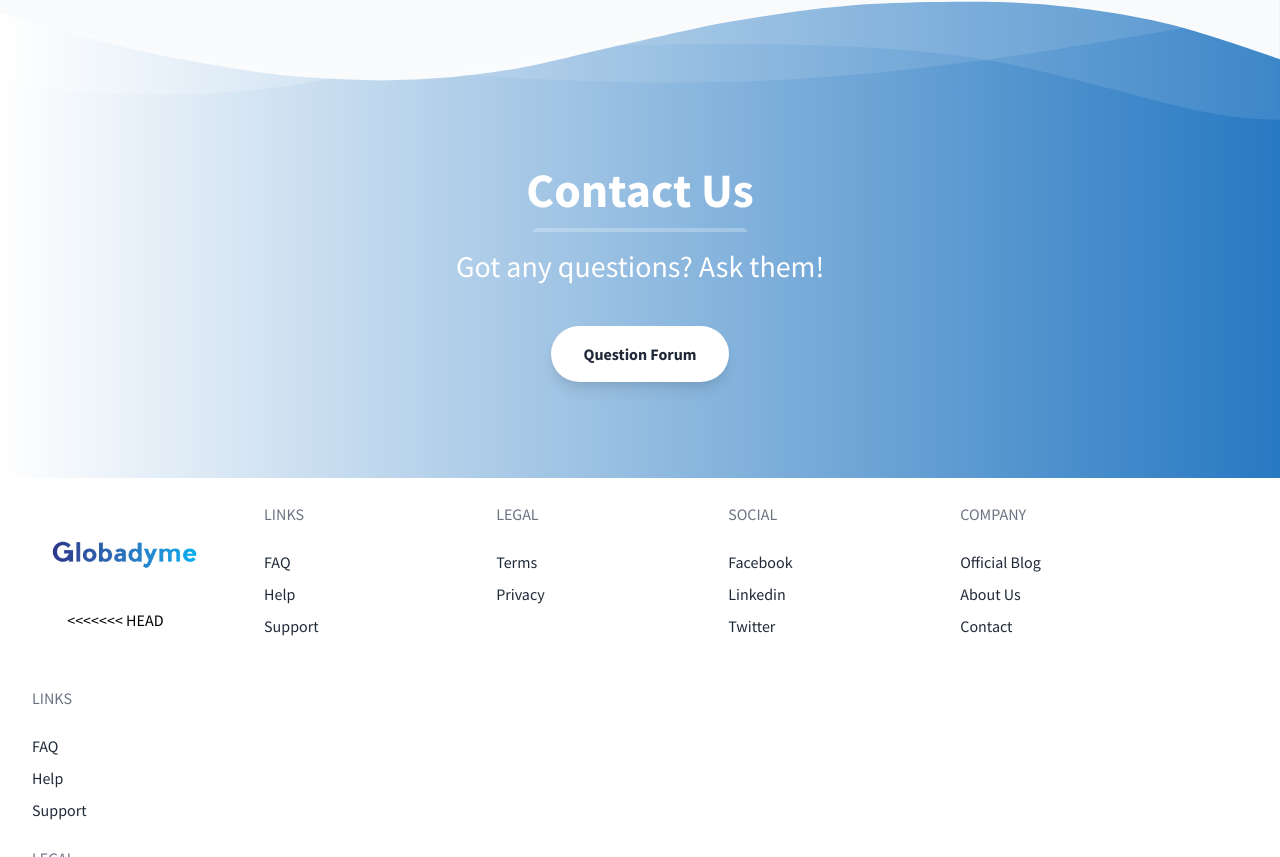
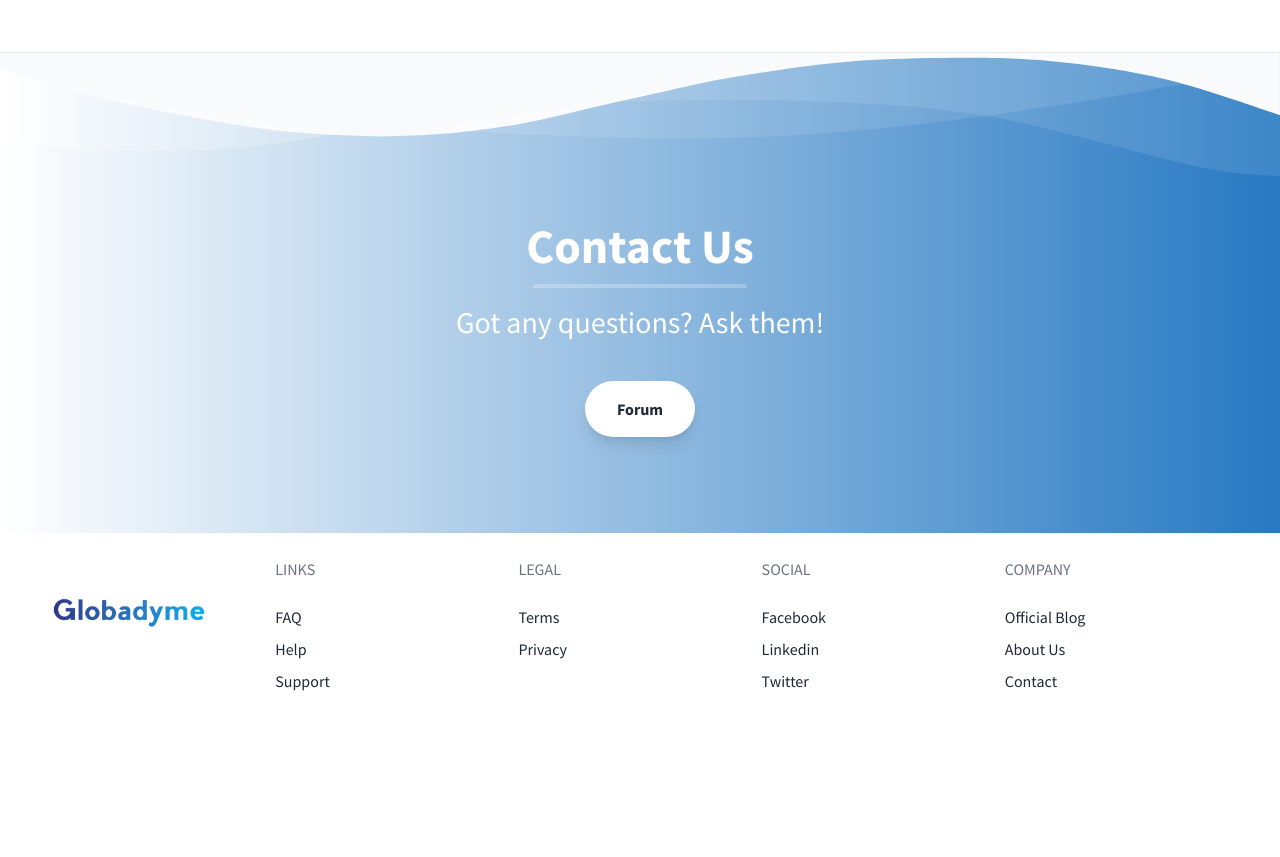
Before and after one commit to IvanoBaptista/Active-MKB-deep-dive, a website: page Landing-Page-master/index.html in a window 1280 px wide. Shown: the part 1943-2800 px from the top of the page. After the commit the page ends 2690 px from the top, so only its background shows below. Drawn offline with nearby package versions, Linux system fonts and the light colour scheme.

Commit message:
homepage finish

```diff
--- a/Landing-Page-master/index.html
+++ b/Landing-Page-master/index.html
@@ -39,12 +39,12 @@
           <div class="mx-20 space-x-0 ">
             <ul class="mx-20 space-x-4">
 
-              <li class="mr-3">
-                <a class="" href="#">
+              <li class="text-black ">
+                <a class="" href="product_page.html">
                   <p class="uppercase">Product
                 </a></p>
               </li>
-              <li class="mr-3">
+              <li class="text-black">
                 <a class="" href="#">
                   <p class="uppercase">Pricing
                 </a></p>
@@ -104,7 +104,7 @@
       <!--Left Col-->
       <div class="flex flex-col w-full md:w-2/5 justify-center items-start text-center md:text-left">
         <br>
-        <img class="w-full md:w-4/5 z-50" src="../Icons/globa2.png" />
+        <img class="object-left " src="../Icons/globa.png" />
 
         <div class="tekst">
           <p class="leading-normal text-2xl mb-8">
@@ -519,7 +519,7 @@
       </h3>
       <button
         class="mx-auto lg:mx-0 hover:underline bg-white text-gray-800 font-bold rounded-full my-6 py-4 px-8 shadow-lg focus:outline-none focus:shadow-outline transform transition hover:scale-105 duration-300 ease-in-out">
-        Question Forum
+                      Forum
       </button>
     </section>
     <!--Footer-->
@@ -533,63 +533,6 @@
               <path />
             </svg>
 
-<<<<<<< HEAD
-            </a>
-          </div>
-          <div class="flex-1">
-            <p class="uppercase text-gray-500 md:mb-6">Links</p>
-            <ul class="list-reset mb-6">
-              <li class="mt-2 inline-block mr-2 md:block md:mr-0">
-                <a href="#" class="no-underline hover:underline text-gray-800 hover:text-pink-500">FAQ</a>
-              </li>
-              <li class="mt-2 inline-block mr-2 md:block md:mr-0">
-                <a href="#" class="no-underline hover:underline text-gray-800 hover:text-pink-500">Help</a>
-              </li>
-              <li class="mt-2 inline-block mr-2 md:block md:mr-0">
-                <a href="#" class="no-underline hover:underline text-gray-800 hover:text-pink-500">Support</a>
-              </li>
-            </ul>
-          </div>
-          <div class="flex-1">
-            <p class="uppercase text-gray-500 md:mb-6">Legal</p>
-            <ul class="list-reset mb-6">
-              <li class="mt-2 inline-block mr-2 md:block md:mr-0">
-                <a href="#" class="no-underline hover:underline text-gray-800 hover:text-pink-500">Terms</a>
-              </li>
-              <li class="mt-2 inline-block mr-2 md:block md:mr-0">
-                <a href="#" class="no-underline hover:underline text-gray-800 hover:text-pink-500">Privacy</a>
-              </li>
-            </ul>
-          </div>
-          <div class="flex-1">
-            <p class="uppercase text-gray-500 md:mb-6">Social</p>
-            <ul class="list-reset mb-6">
-              <li class="mt-2 inline-block mr-2 md:block md:mr-0">
-                <a href="#" class="no-underline hover:underline text-gray-800 hover:text-pink-500">Facebook</a>
-              </li>
-              <li class="mt-2 inline-block mr-2 md:block md:mr-0">
-                <a href="#" class="no-underline hover:underline text-gray-800 hover:text-pink-500">Linkedin</a>
-              </li>
-              <li class="mt-2 inline-block mr-2 md:block md:mr-0">
-                <a href="#" class="no-underline hover:underline text-gray-800 hover:text-pink-500">Twitter</a>
-              </li>
-            </ul>
-          </div>
-          <div class="flex-1">
-            <p class="uppercase text-gray-500 md:mb-6">Company</p>
-            <ul class="list-reset mb-6">
-              <li class="mt-2 inline-block mr-2 md:block md:mr-0">
-                <a href="#" class="no-underline hover:underline text-gray-800 hover:text-pink-500">Official Blog</a>
-              </li>
-              <li class="mt-2 inline-block mr-2 md:block md:mr-0">
-                <a href="#" class="no-underline hover:underline text-gray-800 hover:text-pink-500">About Us</a>
-              </li>
-              <li class="mt-2 inline-block mr-2 md:block md:mr-0">
-                <a href="#" class="no-underline hover:underline text-gray-800 hover:text-pink-500">Contact</a>
-              </li>
-            </ul>
-          </div>
-=======
           </a>
         </div>
         <div class="flex-1">
@@ -644,7 +587,6 @@
               <a href="#" class="no-underline hover:underline text-gray-800 hover:text-pink-500">Contact</a>
             </li>
           </ul>
->>>>>>> 888179573d2db7815b984472a5f9e5a91b429bab
         </div>
       </div>
     </footer>
```
